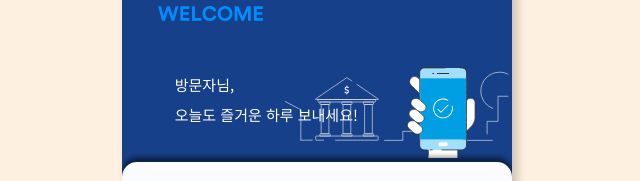
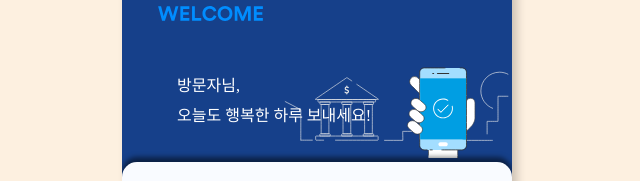
Before and after one commit to fastcampus-mini/credit-market-FE, a React (Vite) app: page / in a window 1280 px wide. Shown: the part 128-309 px from the top of the page, without its empty margins (323-963 px from the left). Built offline with nearby package versions, Linux system fonts and the light colour scheme; a web font is replaced by a local one; what emotion-reset would draw is missing.

Commit message:
Design: 홈배너 멘트 수정

```diff
--- a/src/pages/Home.tsx
+++ b/src/pages/Home.tsx
@@ -49,7 +49,7 @@ const Home = () => {
       <p className="welcomeText">
         {userName ? userName : '방문자'}님,
         <br />
-        {userName ? '근사한 상품을 준비해 놓았어요!' : '오늘도 즐거운 하루 보내세요!'}
+        {userName ? '근사한 상품을 준비해 놓았어요!' : '오늘도 행복한 하루 보내세요!'}
       </p>
       <div id="panel">
         <Link to="/search">
@@ -85,10 +85,10 @@ const StyledHome = styled.div`
   p.welcomeText {
     position: absolute;
     top: 110px;
-    left: 37%;
+    left: 39%;
     transform: translate(-50%, -50%);
     color: ${COLORS.white};
-    font-size: 15px;
+    font-family: 'Binggrae-Two';
     line-height: 30px;
   }
 
```
